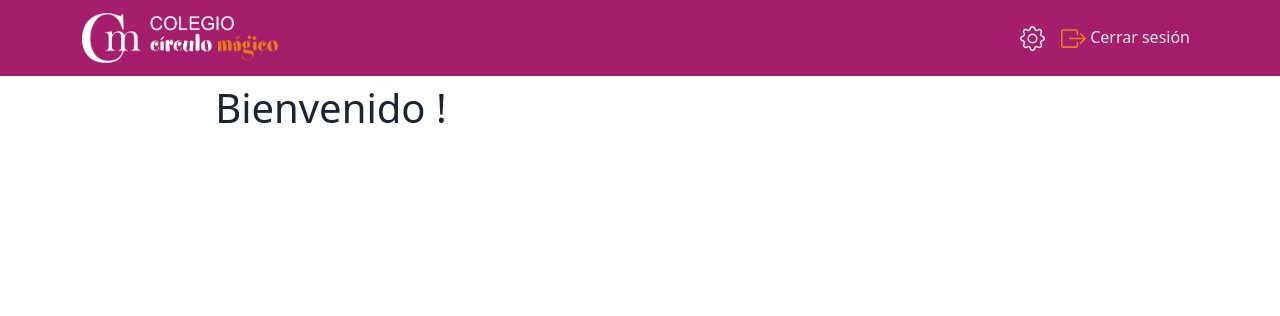
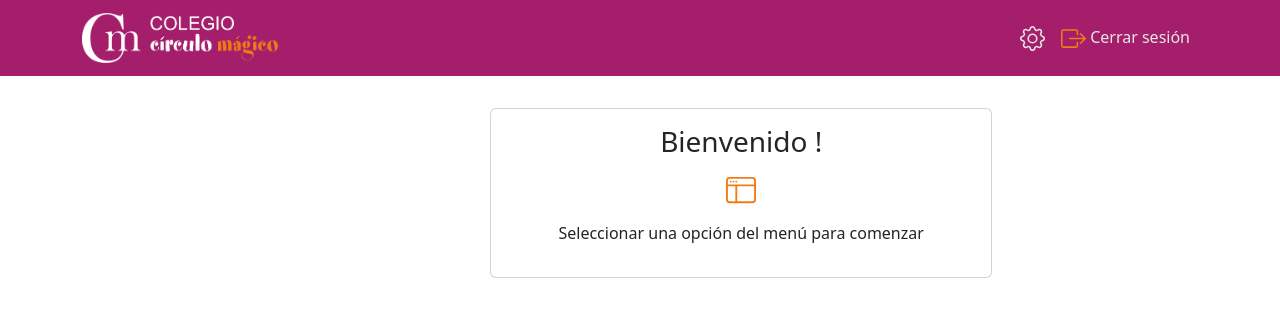
Before and after one commit to martin-olh/frontend-gestion-magica, a React (Vite) app: page / in a window 1280 px wide. Shown: the top 316 px of the page. Built offline with nearby package versions, Linux system fonts and the light colour scheme; no server answers; sample sign-in values are in the browser's storage; what @react-pdf/renderer would draw is missing.

Commit message:
fix: encabezado Acciones tablas, spinner login, Home

```diff
--- a/src/components/Header.jsx
+++ b/src/components/Header.jsx
@@ -19,19 +19,19 @@ export const Header = () => {
         navigate(`/usuarios/settings/${id}`)
     }
 
-
-
     return (
         <>
             <div className='header'>
                 <Navbar className="bg-violeta">
                     <Container className='justify-content-between'>
                         <Navbar.Brand >
-                            <img
-                                src={logoHeader}
-                                height="50"
-                                className="d-inline-block align-top"
-                            />
+                            <a href="/">
+                                <img
+                                    src={logoHeader}
+                                    height="50"
+                                    className="d-inline-block align-top"
+                                />
+                            </a>
                         </Navbar.Brand>
                         <div>
                             <a href="" onClick={editarUsuario} className='blanco p-2' style={{ textDecoration: "none" }}><img src={settings} height="25" /></a>
--- a/src/components/Home.jsx
+++ b/src/components/Home.jsx
@@ -1,13 +1,29 @@
 import React from 'react'
+import { Card, Col, Container, Row } from 'react-bootstrap'
+import imgHome from '/src/assets/home.svg'
 
 export const Home = () => {
 
     const nombre = sessionStorage.getItem('nombre')
 
     return (
-        <div>
-            <h1>Bienvenido {nombre}!</h1>
-            {/* <p>Lorem ipsum dolor sit amet consectetur adipisicing elit. Ex totam eius minima a distinctio sunt recusandae? Maiores at dolor qui, odit, quae nemo excepturi unde rerum nam distinctio, obcaecati tenetur.</p> */}
-        </div>
+
+        <Container className='container-fluid mt-4'>
+
+            <Row className='justify-content-center mb-3'>
+                <Col xs={6}>
+                    <Card className='welcome'>
+                        <Card.Body >
+                            <h3 className='mb-3'>Bienvenido {nombre}!</h3>
+                            <img className='mb-3' src={imgHome} alt="" />
+                            <p> Seleccionar una opción del menú para comenzar</p>
+
+
+                        </Card.Body>
+                    </Card>
+                </Col>
+            </Row>
+
+        </Container>
     )
 }
--- a/src/components/ListadoAlumno.jsx
+++ b/src/components/ListadoAlumno.jsx
@@ -71,6 +71,11 @@ export const ListadoAlumno = () => {
         return cursoActivo ? `${cursoActivo.anio} - ${cursoActivo.grado} - ${cursoActivo.tipoCurso}` : <span className="text-danger fw-bold">Sin inscripción</span>
     }
 
+    const formatCedula = (cedula) => {
+        const str = cedula.toString()
+        return str.slice(0, -1) + '-' + str.slice(-1)
+    }
+
     const handleEditar = (id) => {
         navigate(`/alumnos/editar/${id}`)
     }
@@ -101,7 +106,7 @@ export const ListadoAlumno = () => {
                             <th>Nombre</th>
                             <th>Cédula</th>
                             <th>Curso inscripto</th>
-                            <th></th>
+                            <th>Acciones</th>
                         </tr>
                     </thead>
 
@@ -110,7 +115,7 @@ export const ListadoAlumno = () => {
                             <tr key={a.id}>
                                 <td>{a.apellido}</td>
                                 <td>{a.nombre}</td>
-                                <td>{a.cedula}</td>
+                                <td>{formatCedula(a.cedula)}</td>
                                 <td>{nombreCurso(a.id)}</td>
 
                                 <td>
--- a/src/components/ListadoCursos.jsx
+++ b/src/components/ListadoCursos.jsx
@@ -107,7 +107,7 @@ export const ListadoCursos = () => {
                             <th>Maestro Sec.</th>
                             <th>Teacher</th>
                             <th>Maestro Ed. Fis.</th>
-                            <th></th>
+                            <th>Acciones</th>
                         </tr>
                     </thead>
 
@@ -135,7 +135,7 @@ export const ListadoCursos = () => {
                                     {tipoUsuario === "Coordinador" ?
                                         <td>
                                             <Button className='btn-edit' title="Ver alumnos" onClick={() => handleAlumnos(c.id)}> <img src={imgAlumnos} alt="Alumnos" /></Button>
-                                            <Button title="Inasistencias" onClick={() => handleInasistencias(c.id)}><img src={imgInasistencias} alt="Inasistencias" /></Button>
+                                            <Button className='btn-edit' title="Inasistencias" onClick={() => handleInasistencias(c.id)}><img src={imgInasistencias} alt="Inasistencias" /></Button>
                                         </td>
                                         :
                                         <></>
--- a/src/components/ListadoUsuarios.jsx
+++ b/src/components/ListadoUsuarios.jsx
@@ -50,7 +50,7 @@ export const ListadoUsuarios = () => {
                             <th>Dirección</th>
                             <th>Teléfono</th>
                             <th>Tipo de usuario</th>
-                            <th></th>
+                            <th>Acciones</th>
                         </tr>
                     </thead>
 
--- a/src/components/Login.jsx
+++ b/src/components/Login.jsx
@@ -9,6 +9,7 @@ import Row from 'react-bootstrap/Row'
 import Col from 'react-bootstrap/Col'
 import { Alertas } from './Alertas'
 import logo from '/src/assets/logo.jpg'
+import { Spinner } from 'react-bootstrap'
 
 export const Login = () => {
 
@@ -17,6 +18,7 @@ export const Login = () => {
     const [user, setUser] = useState('')
     const [pass, setPass] = useState('')
     const [alerta, setAlerta] = useState('')
+    const [loading, setLoading] = useState(false)
 
     const handleUserChange = (e) => {
         setUser(e.target.value)
@@ -30,6 +32,7 @@ export const Login = () => {
 
     const onSubmit = async (event) => {
         event.preventDefault()
+        setLoading(true)
 
         try {
             const resultado = await loginService(user, pass)
@@ -49,6 +52,7 @@ export const Login = () => {
             navigate('/dashboard')
         } catch (error) {
             setAlerta(error.message)
+            setLoading(false)
         }
     }
 
@@ -78,9 +82,10 @@ export const Login = () => {
                                     <Form.Label>Contraseña</Form.Label>
                                     <Form.Control onChange={handlePassChange} type="password" placeholder="Ingrese contraseña" />
                                 </Form.Group>
-                                <Button className='bg-naranja' variant="primary" type="submit" disabled={loginDisabled}>
-                                    Ingresar
+                                <Button className='bg-naranja' variant="primary" type="submit" disabled={loginDisabled || loading}>
+                                    {loading ? <Spinner animation="border" size="sm" /> : "Ingresar"}
                                 </Button>
+
                             </Form>
 
                         </Card.Body>
--- a/src/components/TablaGastos.jsx
+++ b/src/components/TablaGastos.jsx
@@ -69,7 +69,7 @@ export const TablaGastos = ({ listaFiltrada }) => {
                                 <th>Categoría</th>
                                 <th>Concepto</th>
                                 <th>Monto</th>
-                                <th></th>
+                                <th>Eliminar</th>
                             </tr>
                         </thead>
                         <tbody>
--- a/src/styles/main.css
+++ b/src/styles/main.css
@@ -141,6 +141,10 @@ a {
     align-self: flex-start;
 }
 
+.welcome {
+    text-align: center;
+}
+
 .accordion {
     --bs-accordion-color: var(--blanco);
     --bs-accordion-bg: var(--negro);
```
Also changed, not shown: src/assets/home.svg (added).
